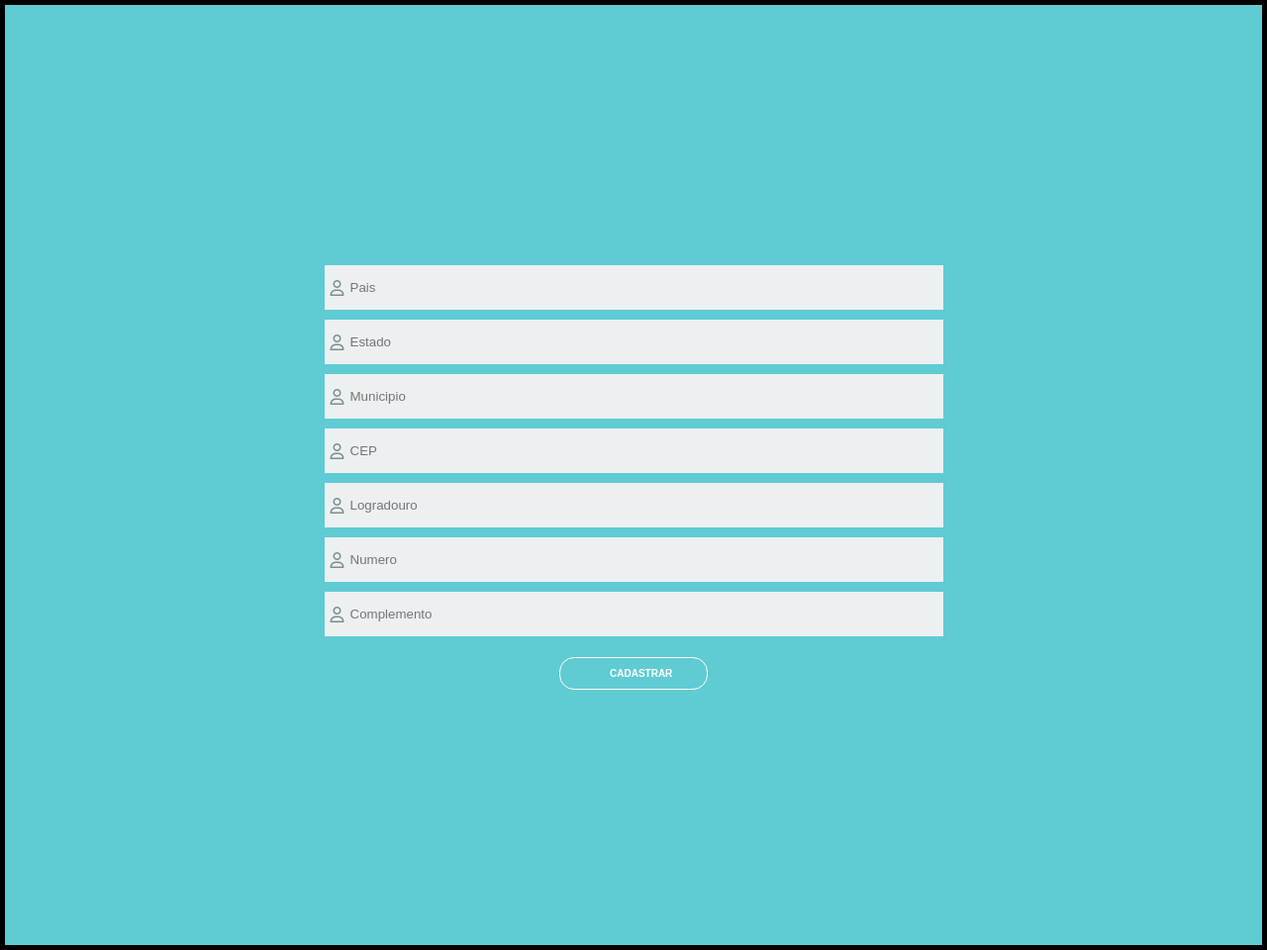
After one commit to edgarmarsolla/crud_usuarios, a Python web app: template templates/endereco.html in a window 1280 px wide. The commit adds this page. Shown: the whole page at 99% size. Run offline with Jinja, Linux system fonts and the light colour scheme; the template is opened without the code that fills it, so the values that code supplies are empty; some libraries are stand-ins or nearby versions.

Commit message:
primeiro commit da aplicação

```diff
--- /dev/null
+++ b/templates/endereco.html
@@ -0,0 +1,64 @@
+<!DOCTYPE html>
+<html lang="pt-br">
+
+<head>
+    <meta charset="UTF-8">
+    <meta name="viewport" content="width=device-width, initial-scale=1.0">
+    <title>Cadastro</title>
+    <link rel="stylesheet" href="css/style.css">
+    <script src="https://kit.fontawesome.com/58c82d8e71.js" crossorigin="anonymous"></script>
+</head>
+
+<body>
+    <div class="container">
+
+                <form class="form">
+
+                    <label class="label-input" for="">
+                        <i  class="far fa-user icon-modify "></i>
+                        <input type="text" placeholder="Pais">
+                    </label>
+
+                    <label class="label-input" for="">
+                        <i class="far fa-user icon-modify "></i>
+                        <input type="text" placeholder="Estado" id="endereco_estado">
+                    </label>
+
+                    <label class="label-input" for="">
+                        <i  class="far fa-user icon-modify "></i>
+                        <input type="text" placeholder="Municipio" id="endereco_municipio">
+                    </label>
+
+                    <label class="label-input" for="">
+                        <i  class="far fa-user icon-modify "></i>
+                        <input type="text" placeholder="CEP" id="endereco_cep">
+                    </label>
+
+                    <label class="label-input" for="">
+                        <i class="far fa-user icon-modify "></i>
+                        <input type="text" placeholder="Logradouro" id="endereco_logradouro">
+                    </label>
+
+                    <label class="label-input" for="">
+                        <i class="far fa-user icon-modify "></i>
+                        <input type="text" placeholder="Numero" id="endereco_numero">
+                    </label>
+
+                    <label class="label-input" for="">
+                        <i class="far fa-user icon-modify "></i>
+                        <input type="text" placeholder="Complemento" id="endereco_complemento">
+                    </label>
+
+
+                    <button class="btn  btn-second">Cadastrar</button>
+                </form>
+
+            </div>
+
+        </div>
+
+    </div>
+
+</body>
+
+</html>
--- a/templates/index.html
+++ b/templates/index.html
@@ -16,7 +16,7 @@
                 <h2 class="title  title-primary">Bora se cadastrar?</h2>
                 <p class="description description-primary ">Clique no botão </p>
                 <p class="description description-primary ">e se cadastre </p>
-                <button class="btn btn-primary ">sing up</button>
+                <button class="btn btn-primary " onclick="window.location.href='usuario.html'">Cadastrar</button>
             </div>
             <div class="second-column">
                 <h2 class="title title-second ">Olá visitante!!!</h2>
```
Also changed, not shown: templates/usuario.html (renamed from templates/cadastrar.html, +9 -9 lines).
